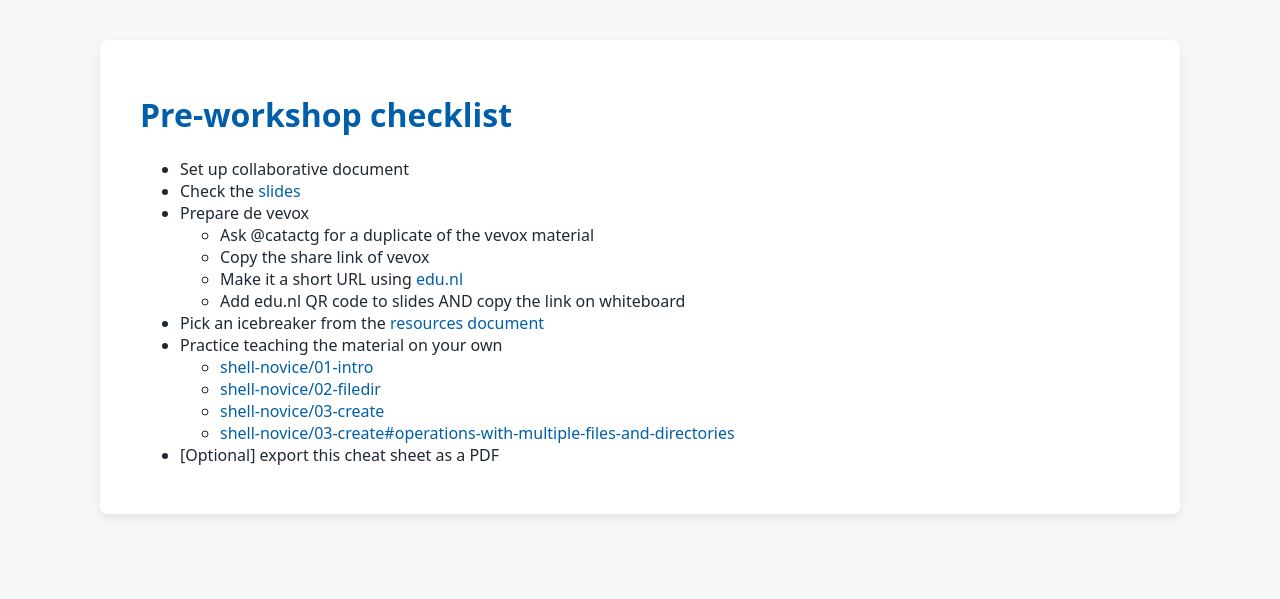
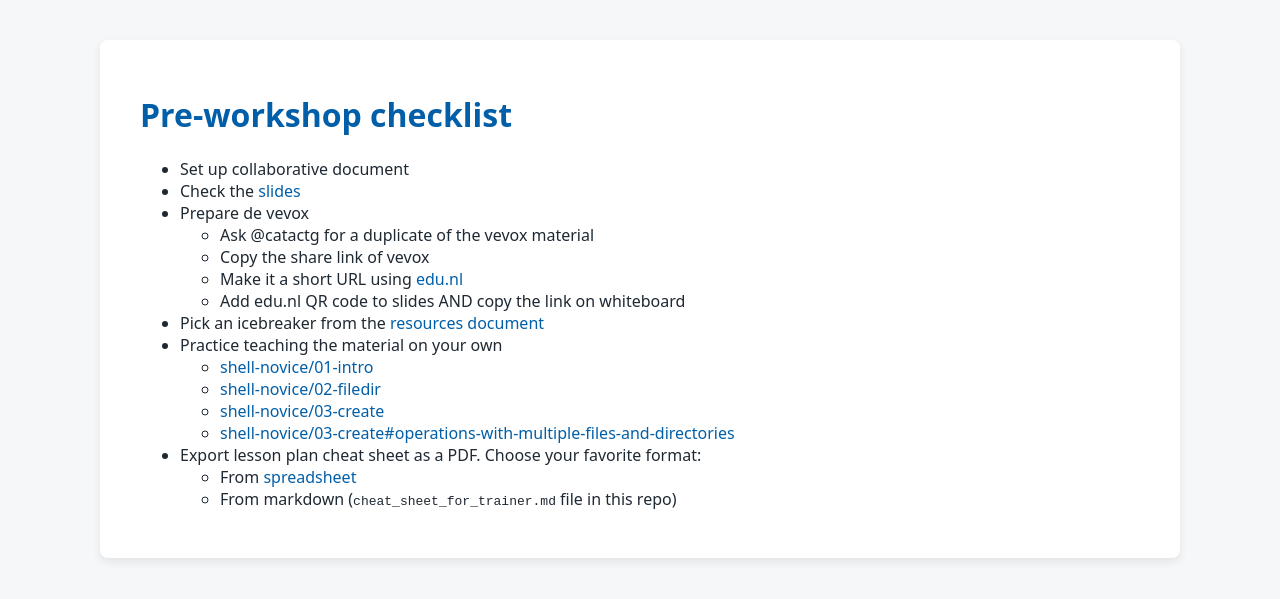
Before and after one commit to tu-delft-library/introduction_to_UNIX_shell, a Jekyll site: the page built from teaching_materials/pre_workshop_checklist.md, in a window 1280 px wide. Shown: the top 599 px of the page. Built offline with Jekyll 4.4.1, drawn with Linux system fonts in a browser that asks for light colours; our own code applies the rules of GitHub Pages for plain Markdown files.

Commit message:
update preworkshop checklist

```diff
--- a/teaching_materials/pre_workshop_checklist.md
+++ b/teaching_materials/pre_workshop_checklist.md
@@ -14,4 +14,6 @@
     - [shell-novice/03-create](https://swcarpentry.github.io/shell-novice/instructor/03-create.html)
     - [shell-novice/03-create#operations-with-multiple-files-and-directories](https://swcarpentry.github.io/shell-novice/instructor/03-create.html#operations-with-multiple-files-and-directories)
 
-- [Optional] export this cheat sheet as a PDF
+- Export lesson plan cheat sheet as a PDF. Choose your favorite format:
+    - From [spreadsheet](https://tud365.sharepoint.com/:x:/r/sites/ResearchDataServices/Gedeelde%20documenten/Training/Research_Software_Training/lesson_plans/lesson_plan.xlsx?d=we808cfe275964b25a61e1fa97fc31664&csf=1&web=1&e=KMRjO4)
+    - From markdown (`cheat_sheet_for_trainer.md` file in this repo)
```
